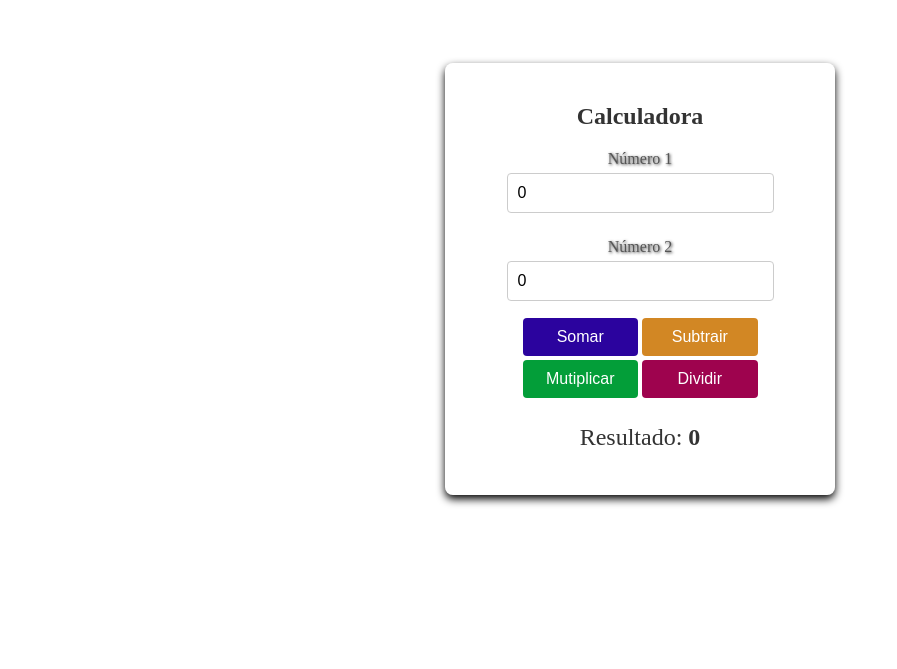
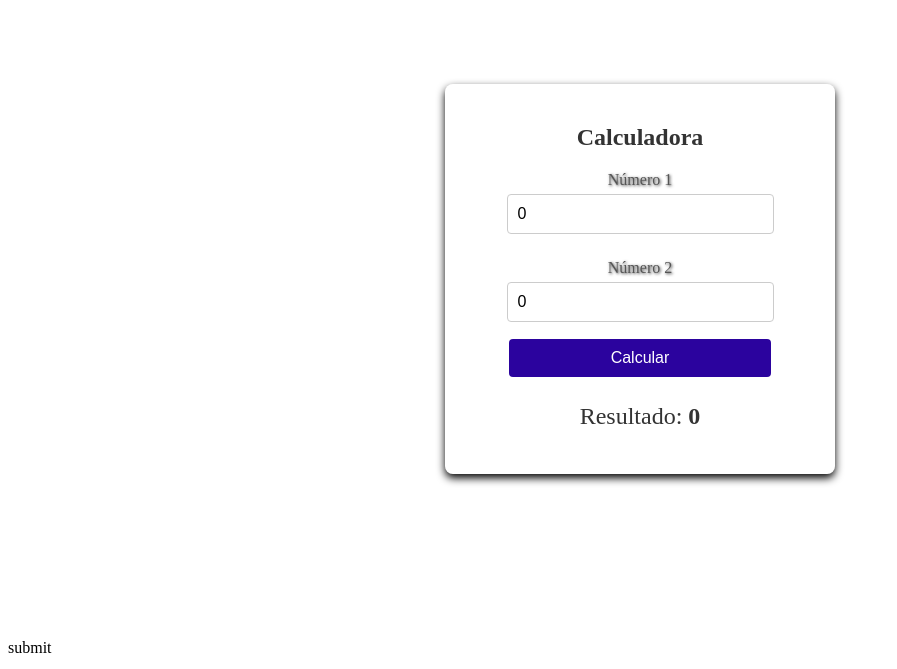
Before and after one commit to Marrafon91/Angular, an Angular app: page / in a window 1280 px wide. Shown: the part 131-800 px from the top of the page, without its empty margins (0-897 px from the left). Built offline with nearby package versions, Linux system fonts and the light colour scheme.

Commit message:
Trabalhando com submit de formulário

```diff
--- a/src/app/calculadora/calculadora.html
+++ b/src/app/calculadora/calculadora.html
@@ -1,6 +1,6 @@
 <div class="container">
     <div class="form-box">
-        <form #frm="ngForm">
+        <form #frm="ngForm" (ngSubmit)="calcularResultado()">
             <h2>Calculadora</h2>
             <label for="numero1">Número 1</label>
             <input type="number" name="numero1" id="numero1" [(ngModel)]="numero1">
@@ -8,10 +8,8 @@
             <label for="numero2">Número 2</label>
             <input type="number" name="numero2" id="numero2" [(ngModel)]="numero2">
 
-            <button class="soma" type="button" (click) ="somarResultado()">Somar</button>
-            <button class="sub" type="button" (click) ="subtrairResultado()">Subtrair</button>
-            <button class="mult" type="button" (click) ="mutiplicarResultado()">Mutiplicar</button>
-            <button class="div" type="button" (click) ="divirResultado()">Dividir</button>
+            <button type="submit">Calcular</button>
+
         </form>
 
         <div class="result-display">
@@ -20,4 +18,4 @@
 
     </div>
 
-</div>
+</div>submit
--- a/src/app/calculadora/calculadora.scss
+++ b/src/app/calculadora/calculadora.scss
@@ -50,7 +50,7 @@ input[type="number"] {
 
 button {
     margin: 2px;
-    width: 33%;
+    width: 75%;
     padding: 10px;
     background-color: #2b039e;
     color: #fff;
@@ -64,31 +64,6 @@ button:hover {
     background-color: #0056b3;
 }
 
-.soma {
-    background-color: #2b039e;
-}
-.soma:hover {
-    background-color: #2a039e80;
-}
-.sub {
-    background-color: #d28724;
-}
-.sub:hover {
-    background-color: #d28724ae;
-}
-.mult {
-    background-color: #039e39;
-}
-.mult:hover {
-    background-color: #039e399c;
-}
-.div {
-    background-color: #9e034e;
-}
-.div:hover {
-    background-color: #9e034ea2;
-}
-
 .result-display {
     margin-top: 20px;
     font-size: 24px;
--- a/src/app/calculadora/calculadora.ts
+++ b/src/app/calculadora/calculadora.ts
@@ -13,16 +13,8 @@ export class Calculadora {
   numero2: number = 0;
   resultado: number = 0;
 
-  somarResultado() {
+  calcularResultado() {
     this.resultado = this.numero1 + this.numero2;
   }
-  subtrairResultado() {
-    this.resultado = this.numero1 - this.numero2;
-  }
-  mutiplicarResultado() {
-    this.resultado = this.numero1 * this.numero2;
-  }
-  divirResultado() {
-    this.resultado = this.numero1 / this.numero2;
-  }
+
 }
```
